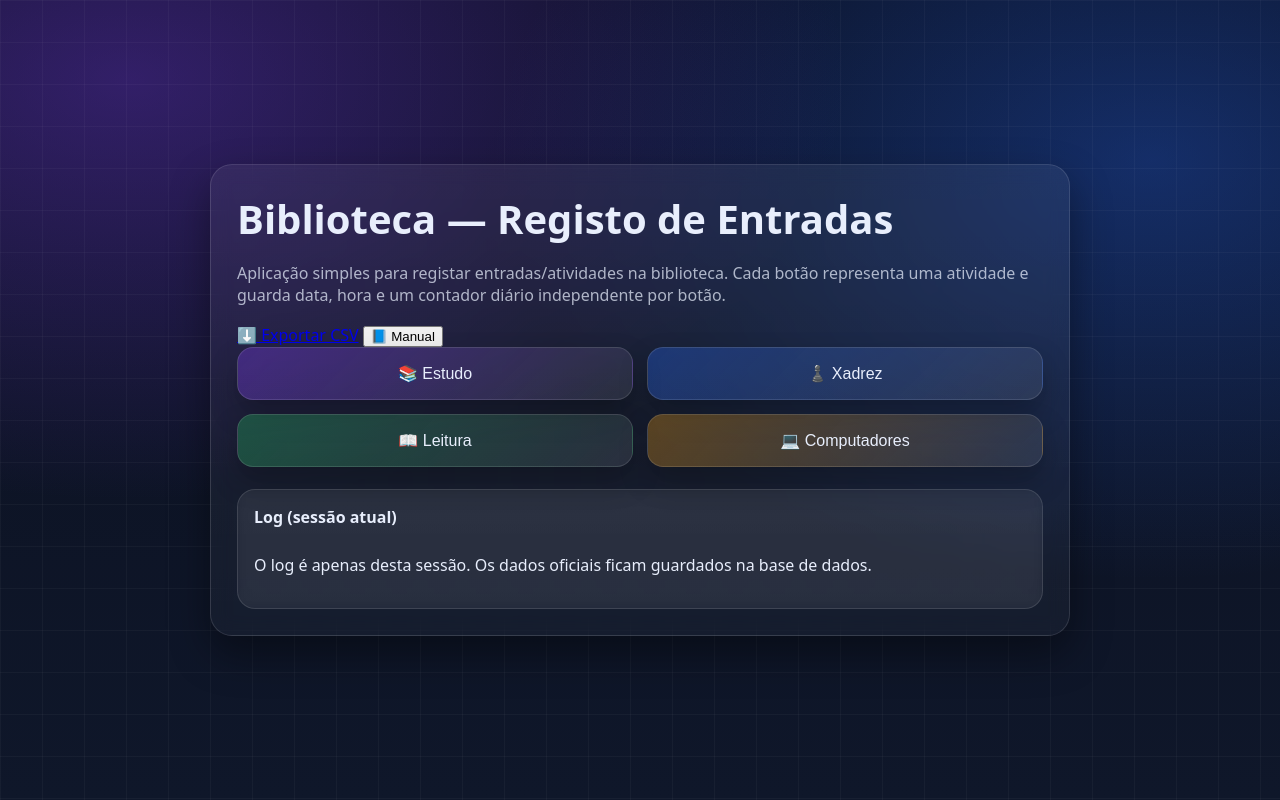
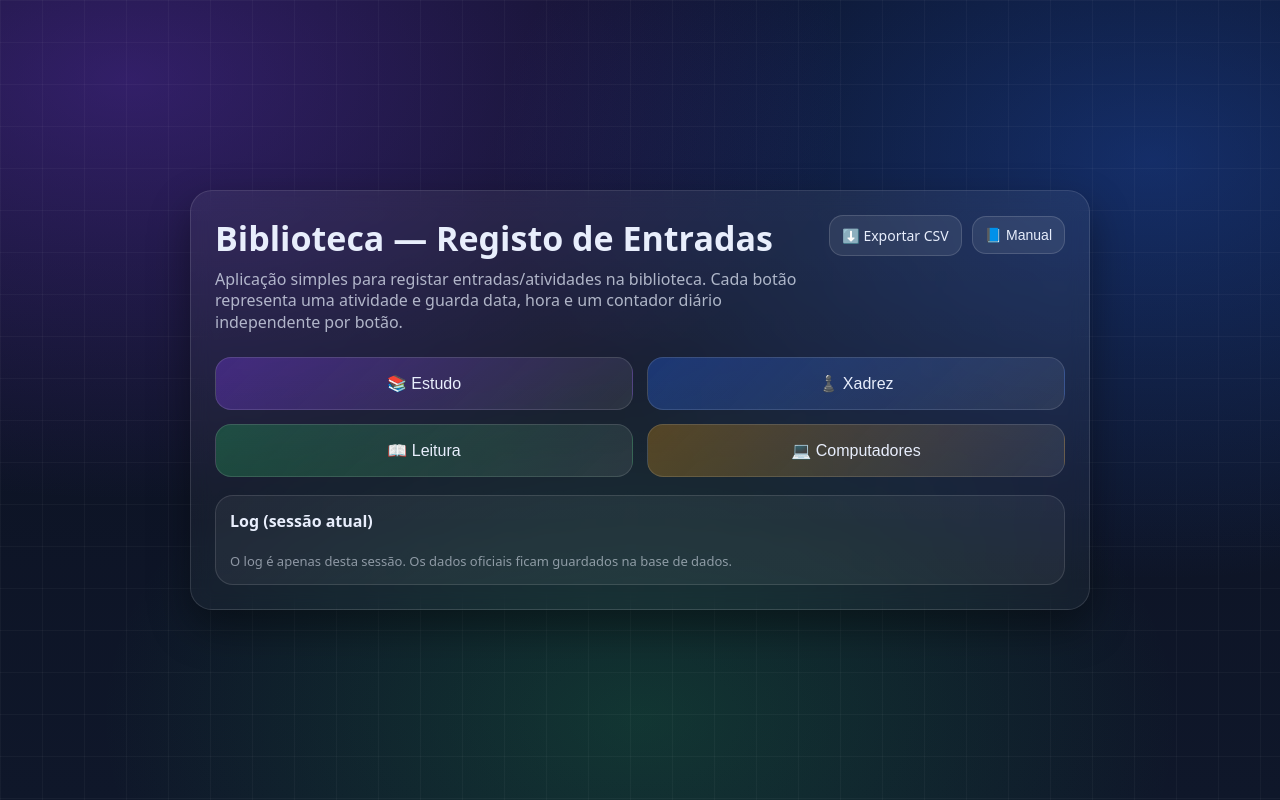
Before and after one commit to Vieira1-1/registo-cliques, a Flask app: page / in a window 1280 px wide. Run offline with Flask 3, Linux system fonts and the light colour scheme.

Commit message:
Update style.css

```diff
--- a/static/style.css
+++ b/static/style.css
@@ -9,10 +9,9 @@
   --border: rgba(255,255,255,0.12);
 }
 
-/* FUNDO COM MOSAICO + GRADIENTE */
 body{
   margin: 0;
-  font-family: ui-sans-serif, system-ui, -apple-system, Segoe UI, Roboto, Arial, sans-serif;
+  font-family: system-ui, Arial, sans-serif;
   color: var(--text);
   min-height: 100vh;
   display: grid;
@@ -21,8 +20,8 @@ body{
   background:
     radial-gradient(1200px 700px at 10% 10%, rgba(124,58,237,0.35), transparent 60%),
     radial-gradient(1100px 700px at 90% 20%, rgba(37,99,235,0.35), transparent 60%),
+    radial-gradient(900px 600px at 50% 90%, rgba(34,197,94,0.18), transparent 60%),
     linear-gradient(180deg, var(--bg0), var(--bg1));
-  overflow-x: hidden;
 }
 
 body::before{
@@ -34,41 +33,64 @@ body::before{
     linear-gradient(rgba(255,255,255,0.06) 1px, transparent 1px),
     linear-gradient(90deg, rgba(255,255,255,0.06) 1px, transparent 1px);
   background-size: 42px 42px;
-  opacity: 0.6;
+  opacity: 0.65;
 }
 
-/* CARTÃO */
 .card{
-  width: min(860px, 100%);
+  width: min(900px, 100%);
   border-radius: 22px;
-  padding: 26px;
+  padding: 24px;
   background: linear-gradient(180deg, var(--card), rgba(255,255,255,0.03));
   border: 1px solid var(--border);
   box-shadow: 0 18px 40px rgba(0,0,0,0.40);
   backdrop-filter: blur(10px);
-  animation: cardIn 400ms ease-out both;
 }
 
-@keyframes cardIn {
-  from { transform: translateY(10px); opacity: 0; }
-  to   { transform: translateY(0); opacity: 1; }
+.header{
+  display: flex;
+  gap: 12px;
+  align-items: flex-start;
+  justify-content: space-between;
+}
+
+.header-actions{
+  display: flex;
+  gap: 10px;
+  align-items: center;
 }
 
 h1{
   margin: 0 0 8px 0;
-  font-size: clamp(26px, 3.3vw, 40px);
+  font-size: 34px;
 }
 
 .sub{
-  margin-bottom: 18px;
+  margin: 0 0 10px 0;
   color: var(--muted);
+  line-height: 1.35;
 }
 
-/* BOTÕES */
+.export, .help-btn{
+  text-decoration: none;
+  color: var(--text);
+  border: 1px solid rgba(255,255,255,0.14);
+  background: rgba(255,255,255,0.08);
+  padding: 10px 12px;
+  border-radius: 14px;
+  cursor: pointer;
+  font-size: 14px;
+  white-space: nowrap;
+}
+
+.export:hover, .help-btn:hover{
+  background: rgba(255,255,255,0.12);
+}
+
 .buttons{
   display: grid;
   grid-template-columns: repeat(2, 1fr);
   gap: 14px;
+  margin-top: 14px;
 }
 
 .btn{
@@ -79,23 +101,86 @@ h1{
   background: rgba(255,255,255,0.08);
   color: var(--text);
   cursor: pointer;
-  transition: transform 140ms ease, box-shadow 140ms ease;
-  box-shadow: 0 14px 28px rgba(0,0,0,0.25);
+  transition: transform 140ms ease;
 }
-
-.btn:hover{
-  transform: translateY(-2px);
-  box-shadow: 0 18px 36px rgba(0,0,0,0.32);
-}
-
-.btn:active{
-  transform: scale(0.98);
-}
+.btn:hover{ transform: translateY(-2px); }
+.btn:active{ transform: scale(0.98); }
 
 .b1{ background: linear-gradient(135deg, rgba(124,58,237,0.35), rgba(255,255,255,0.08)); }
 .b2{ background: linear-gradient(135deg, rgba(37,99,235,0.35), rgba(255,255,255,0.08)); }
-.b3{ background: linear-gradient(135deg, rgba(34,197,94,0.30), rgba(255,255,255,0.08)); }
-.b4{ background: linear-gradient(135deg, rgba(245,158,11,0.30), rgba(255,255,255,0.08)); }
+.b3{ background: linear-gradient(135deg, rgba(34,197,94,0.28), rgba(255,255,255,0.08)); }
+.b4{ background: linear-gradient(135deg, rgba(245,158,11,0.28), rgba(255,255,255,0.08)); }
+
+/* MANUAL */
+.manual{
+  margin-top: 18px;
+  border: 1px solid rgba(255,255,255,0.12);
+  background: rgba(255,255,255,0.05);
+  border-radius: 18px;
+  padding: 14px;
+}
+
+.manual h2{
+  margin: 0 0 10px 0;
+  font-size: 18px;
+}
+
+.manual-block{
+  border-top: 1px solid rgba(255,255,255,0.08);
+  padding-top: 10px;
+  margin-top: 10px;
+}
+
+.manual-block h3{
+  margin: 0 0 8px 0;
+  font-size: 15px;
+}
+
+.manual p, .manual li{
+  color: var(--muted);
+  line-height: 1.4;
+}
+
+.manual ol, .manual ul{
+  margin: 8px 0 0 18px;
+  padding: 0;
+}
+
+/* LOG */
+.log{
+  margin-top: 18px;
+  border: 1px solid rgba(255,255,255,0.12);
+  background: rgba(255,255,255,0.05);
+  border-radius: 18px;
+  padding: 14px;
+}
+
+.log h3{
+  margin: 0 0 10px 0;
+  font-size: 16px;
+}
+
+#logList{
+  list-style: none;
+  padding: 0;
+  margin: 0;
+  max-height: 180px;
+  overflow-y: auto;
+}
+
+#logList li{
+  padding: 7px 8px;
+  font-family: ui-monospace, monospace;
+  font-size: 14px;
+  color: var(--muted);
+  border-bottom: 1px solid rgba(255,255,255,0.08);
+}
+
+.hint{
+  margin: 10px 0 0 0;
+  font-size: 13px;
+  color: rgba(232,238,252,0.55);
+}
 
 /* MODAL */
 .modal{
@@ -107,10 +192,7 @@ h1{
   backdrop-filter: blur(8px);
   z-index: 100;
 }
-
-.hidden{
-  display: none;
-}
+.hidden{ display: none; }
 
 .modal-content{
   width: min(420px, 92vw);
@@ -118,24 +200,10 @@ h1{
   padding: 22px;
   background: linear-gradient(180deg, rgba(255,255,255,0.12), rgba(255,255,255,0.06));
   border: 1px solid rgba(255,255,255,0.18);
-  box-shadow: 0 30px 70px rgba(0,0,0,0.45);
-  animation: modalIn 180ms ease-out both;
 }
 
-@keyframes modalIn {
-  from { transform: translateY(8px) scale(0.98); opacity: 0; }
-  to   { transform: translateY(0) scale(1); opacity: 1; }
-}
+.modal-content p{ color: var(--muted); }
 
-.modal-content h2{
-  margin-top: 0;
-}
-
-.modal-content p{
-  color: var(--muted);
-}
-
-/* BOTÃO FECHAR */
 .close-btn{
   margin-top: 14px;
   width: 100%;
@@ -146,44 +214,10 @@ h1{
   color: var(--text);
   cursor: pointer;
 }
+.close-btn:hover{ background: rgba(255,255,255,0.16); }
 
-.close-btn:hover{
-  background: rgba(255,255,255,0.16);
-}
-
-/* MOBILE */
 @media (max-width: 520px){
   .buttons{ grid-template-columns: 1fr; }
+  .header{ flex-direction: column; }
+  .header-actions{ justify-content: flex-start; }
 }
-/* LOG DE CLIQUES */
-.log{
-  margin-top: 22px;
-  width: min(860px, 100%);
-  background: rgba(255,255,255,0.05);
-  border: 1px solid rgba(255,255,255,0.12);
-  border-radius: 18px;
-  padding: 16px;
-  backdrop-filter: blur(6px);
-}
-
-.log h3{
-  margin: 0 0 10px 0;
-  font-size: 16px;
-  color: var(--text);
-}
-
-#logList{
-  list-style: none;
-  padding: 0;
-  margin: 0;
-  max-height: 160px;
-  overflow-y: auto;
-}
-
-#logList li{
-  padding: 6px 8px;
-  font-family: ui-monospace, monospace;
-  font-size: 14px;
-  color: var(--muted);
-  border-bottom: 1px solid rgba(255,255,255,0.08);
-}
```
